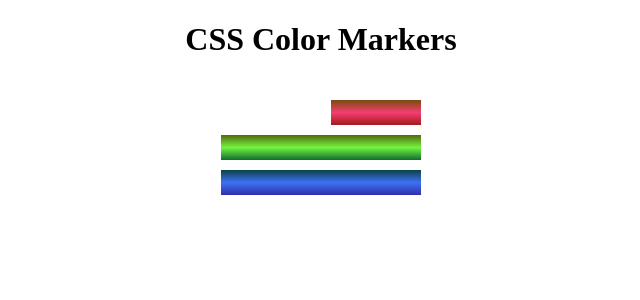
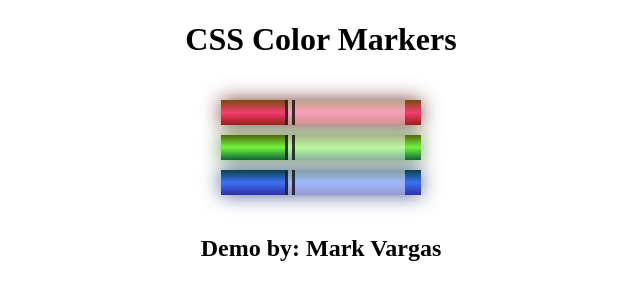
Before and after one commit to hindtag/responsive_web_design, a plain HTML site: page index.html in a window 1280 px wide. Shown: the whole page, without its empty margins (319-959 px from the left). Drawn offline with Linux system fonts and the light colour scheme.

Commit message:
CSS color marker done

```diff
--- a/css/style.css
+++ b/css/style.css
@@ -12,10 +12,22 @@ h1 {
 	margin: 10px auto;
 }
 
+.cap,
+.sleeve {
+	display: inline-block;
+}
+
+.cap {
+	width: 60px;
+	height: 25px;
+}
+
 .sleeve {
 	width: 110px;
 	height: 25px;
-	background-color: white;
+	background-color: rgba(255, 255, 255, 50%);
+	border-left: 10px double rgba(0, 0, 0, 75%);
+	/* opacity: 0.5; */
 }
 
 .red {
@@ -24,10 +36,12 @@ h1 {
 		rgb(245, 62, 113),
 		rgb(162, 27, 27)
 	);
+	box-shadow: 0 0 20px 0 rgba(83, 14, 14, 0.8);
 }
 
 .green {
 	background: linear-gradient(#55680d, #71f53e, #116c31);
+	box-shadow: 0 0 20px 0 #3b7e20cc;
 }
 .blue {
 	background: linear-gradient(
@@ -35,4 +49,11 @@ h1 {
 		hsl(223, 90%, 60%),
 		hsl(240, 56%, 42%)
 	);
+	box-shadow: 0 0 20px 0 hsla(223, 59%, 31%, 0.8);
 }
+
+footer {
+	justify-content: center;
+	text-align: center;
+	font-size: 1rem;
+}
--- a/index.html
+++ b/index.html
@@ -11,10 +11,20 @@
 		<h1>CSS Color Markers</h1>
 		<div class="container">
 			<div class="marker red">
+				<div class="cap"></div>
 				<div class="sleeve"></div>
 			</div>
-			<div class="marker green"></div>
-			<div class="marker blue"></div>
+			<div class="marker green">
+				<div class="cap"></div>
+				<div class="sleeve"></div>
+			</div>
+			<div class="marker blue">
+				<div class="cap"></div>
+				<div class="sleeve"></div>
+			</div>
 		</div>
+		<footer>
+			<h2>Demo by: Mark Vargas</h2>
+		</footer>
 	</body>
 </html>
```
Also changed, not shown: img/CSS_color_markers.png (added), 1 other file.
